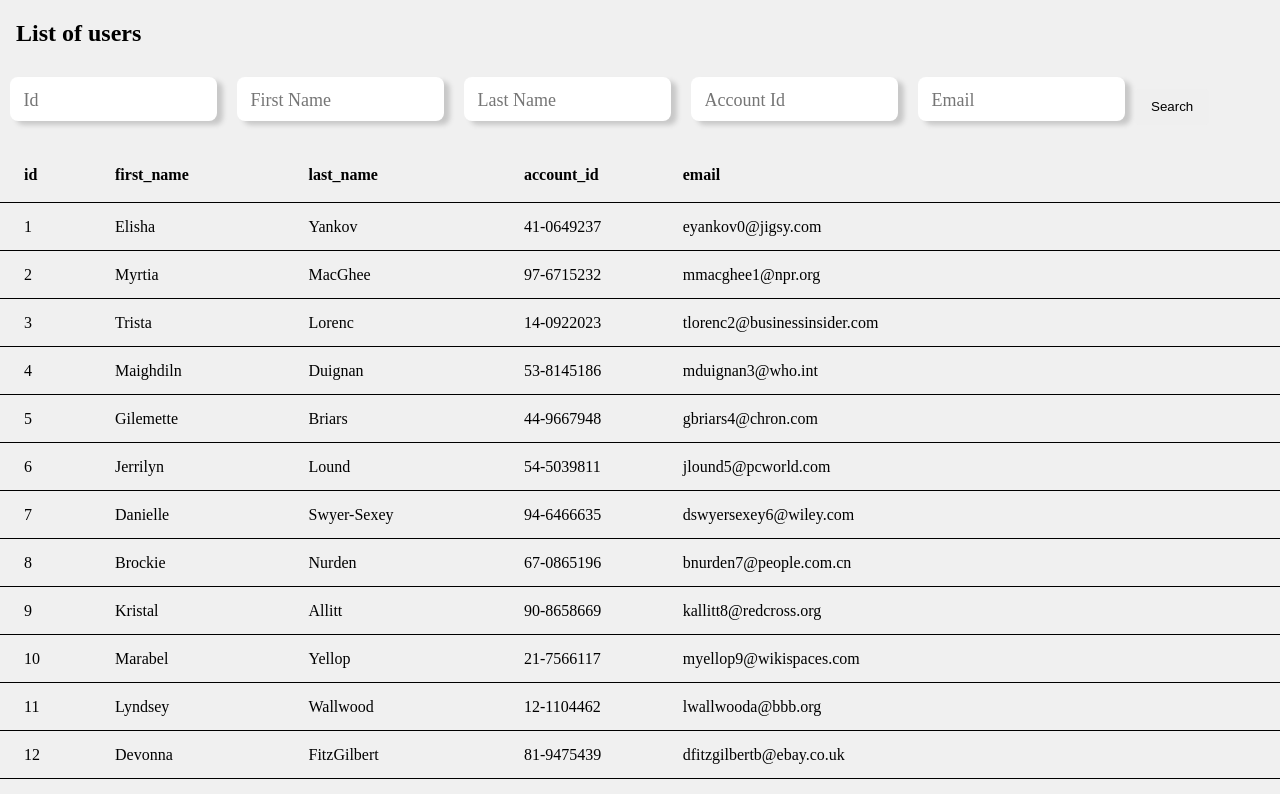
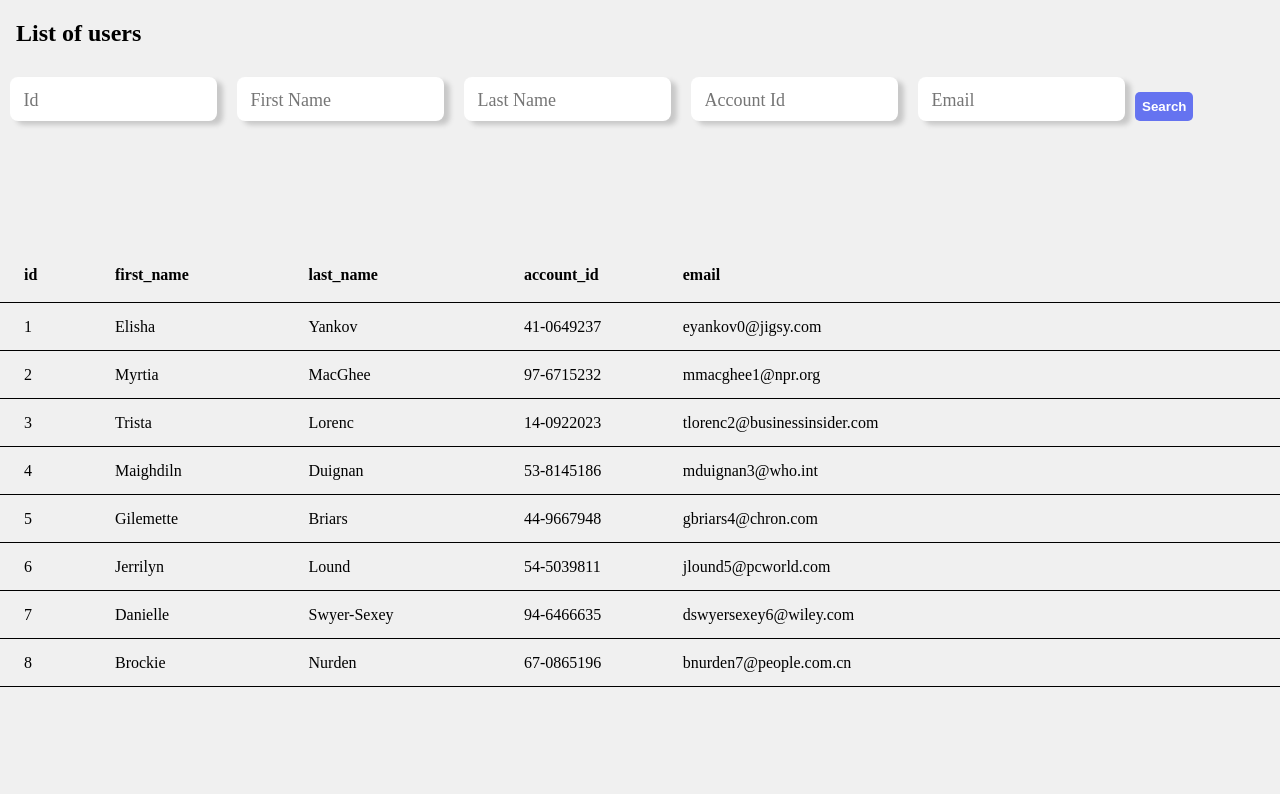
Before and after one commit to danouche93/mizrahi-test-template-nyw3mo, an Angular app: page /users-list in a window 1280 px wide. Shown: the top 794 px of the page. Built offline with nearby package versions, Linux system fonts and the light colour scheme.

Commit message:
7 files modified

```diff
--- a/src/app/components/filters/filters.component.css
+++ b/src/app/components/filters/filters.component.css
@@ -7,3 +7,13 @@
   border-radius: 8px;
   box-shadow: 6px 4px 5px #c8c8c8;
 }
+
+button{
+  color: white;
+  font-weight: bold;
+  background-color: rgb(101, 115, 240);
+  border-radius: 5px;
+  padding: 5px;
+  cursor: pointer;
+  border-color: transparent;
+}
--- a/src/app/components/filters/filters.component.html
+++ b/src/app/components/filters/filters.component.html
@@ -39,7 +39,5 @@
       [ngModelOptions]="{ standalone: true }"
     />
   </mat-form-field>
-  <button mat-flat-button color="primary" (click)="searchEmit()">
-    Search
-  </button>
+  <button (click)="searchEmit()">Search</button>
 </form>
--- a/src/app/components/users-list/users-list.component.css
+++ b/src/app/components/users-list/users-list.component.css
@@ -1,3 +1,13 @@
+.body{
+  background-color:#F0F0F0;
+  min-height: 100vh;
+}
+
 table {
   width: 100%;
 }
+
+.table-container{
+  height: 450px;
+  overflow-y: auto;
+}
--- a/src/app/components/users-list/users-list.component.html
+++ b/src/app/components/users-list/users-list.component.html
@@ -1,9 +1,10 @@
-<div style="background-color:#F0F0F0;height:100%">
+<div class="body">
   <mat-toolbar>
     <h2>List of users</h2>
   </mat-toolbar>
   <app-filters (searchEvent)="filter($event)"></app-filters>
-  <div>
+  <mat-spinner mode="indeterminate"></mat-spinner>
+  <div class="table-container">
     <div *ngIf="users.length == 0">No users found</div>
     <table
       mat-table
@@ -13,27 +14,27 @@
     >
       <ng-container matColumnDef="id">
         <th mat-header-cell *matHeaderCellDef>id</th>
-        <td mat-cell *matCellDef="let user">{{user.id}}</td>
+        <td mat-cell *matCellDef="let user">{{ user.id }}</td>
       </ng-container>
 
       <ng-container matColumnDef="first_name">
         <th mat-header-cell *matHeaderCellDef>first_name</th>
-        <td mat-cell *matCellDef="let user">{{user.first_name}}</td>
+        <td mat-cell *matCellDef="let user">{{ user.first_name }}</td>
       </ng-container>
 
       <ng-container matColumnDef="last_name">
         <th mat-header-cell *matHeaderCellDef>last_name</th>
-        <td mat-cell *matCellDef="let user">{{user.last_name}}</td>
+        <td mat-cell *matCellDef="let user">{{ user.last_name }}</td>
       </ng-container>
 
       <ng-container matColumnDef="email">
         <th mat-header-cell *matHeaderCellDef>email</th>
-        <td mat-cell *matCellDef="let user">{{user.email}}</td>
+        <td mat-cell *matCellDef="let user">{{ user.email }}</td>
       </ng-container>
 
       <ng-container matColumnDef="account_id">
         <th mat-header-cell *matHeaderCellDef>account_id</th>
-        <td mat-cell *matCellDef="let user">{{user.account_id}}</td>
+        <td mat-cell *matCellDef="let user">{{ user.account_id }}</td>
       </ng-container>
 
       <tr mat-header-row *matHeaderRowDef="displayedColumns"></tr>
--- a/src/app/components/users-list/users-list.component.ts
+++ b/src/app/components/users-list/users-list.component.ts
@@ -5,25 +5,23 @@ import { UsersService } from '../../services/users.service';
 @Component({
   selector: 'app-users-list',
   templateUrl: './users-list.component.html',
-  styleUrls: ['./users-list.component.css']
+  styleUrls: ['./users-list.component.css'],
 })
 export class UsersListComponent implements OnInit {
+  users: User[] = [];
+  displayedColumns = ['id', 'first_name', 'last_name', 'account_id', 'email'];
 
-  users: User[] = [];
-  displayedColumns = ["id", "first_name", "last_name", "account_id", "email"]
-
-  constructor(private userService: UsersService) { }
+  constructor(private userService: UsersService) {}
 
   ngOnInit() {
-    this.userService.Get().subscribe(res => {
+    this.userService.Get().subscribe((res) => {
       this.users = res;
-    })
+    });
   }
 
-  filter(event){
-    this.userService.Filter(event.userModel).subscribe(res => {
+  filter(event) {
+    this.userService.Filter(event.userModel).subscribe((res) => {
       this.users = res;
-    })
+    });
   }
-
 }
--- a/src/styles.css
+++ b/src/styles.css
@@ -4,4 +4,5 @@ body, html{
   height: 100%;
   width: 100%;
   margin: 0;
+  overflow: hidden;
 }
```
Also changed, not shown: src/app/app.module.ts (+5 -3 lines).
